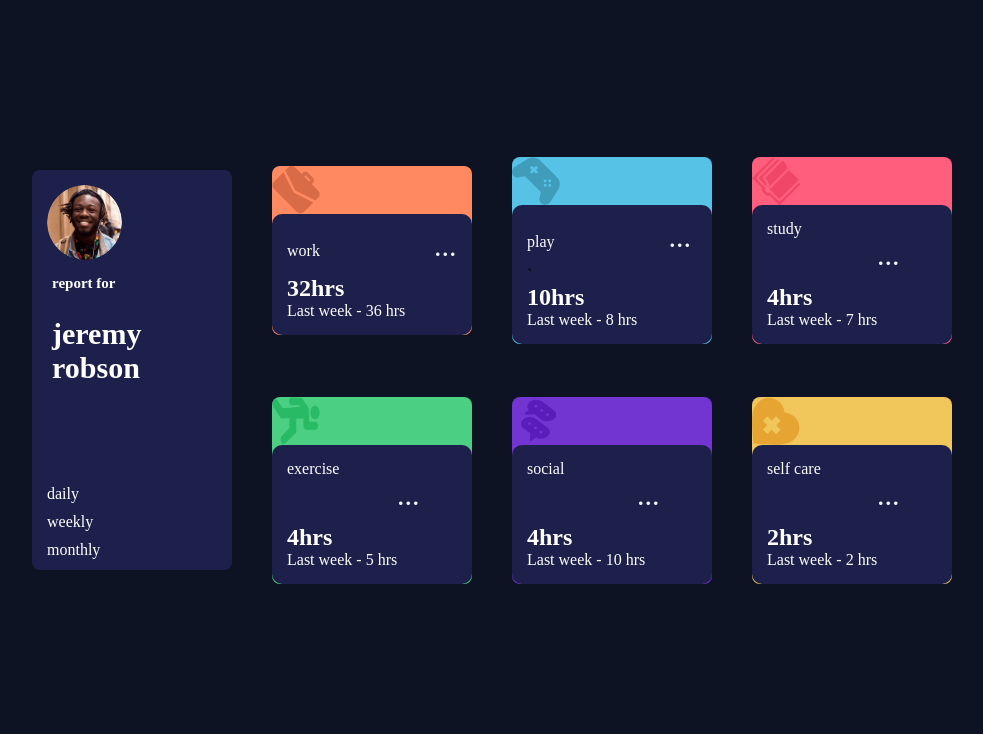
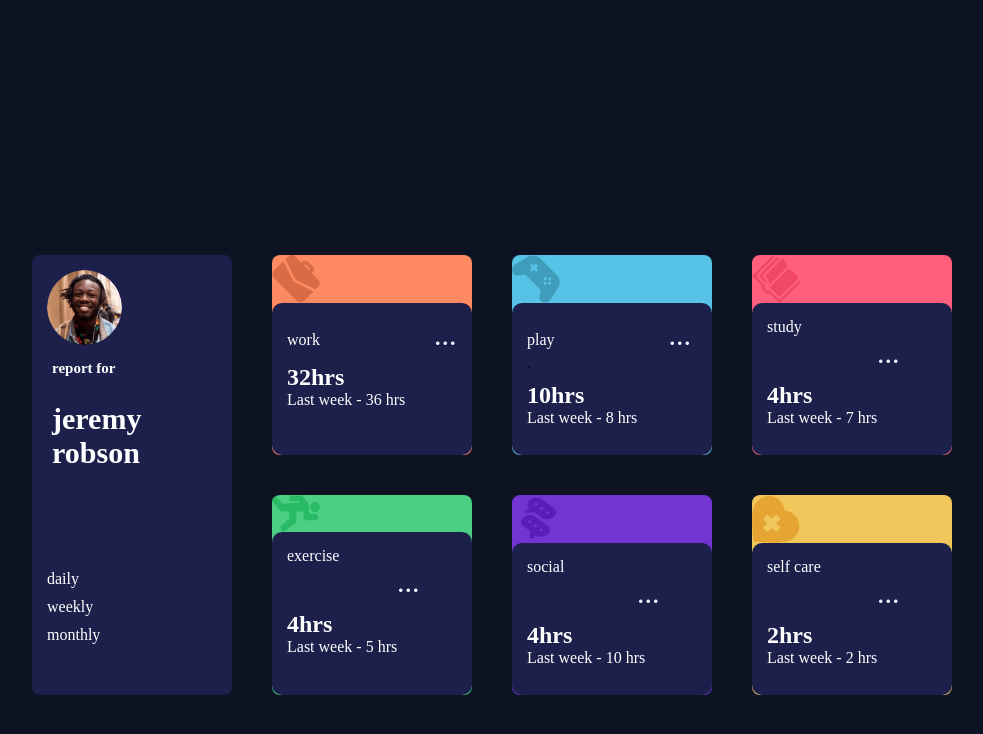
Before and after one commit to minabayat-bit/grid, a plain HTML site: page index.html in a window 1280 px wide. Shown: the whole page, without its empty margins (148-1131 px from the left). Drawn offline with Linux system fonts and the light colour scheme.

Commit message:
version5

```diff
--- a/style.css
+++ b/style.css
@@ -14,7 +14,7 @@ main {
   grid-template-rows: repeat(2, 200px);
   gap: 40px;
   justify-content: center;
-  align-items: center;
+  align-content: center;
   padding-top: 150px;
 }
 .container {
@@ -24,7 +24,6 @@ main {
   gap: 10px;
   background-color: rgb(29 32 75);
   border-radius: 8px;
-  height: 400px;
 }
 .item1 {
   grid-row: 1/3;
```
